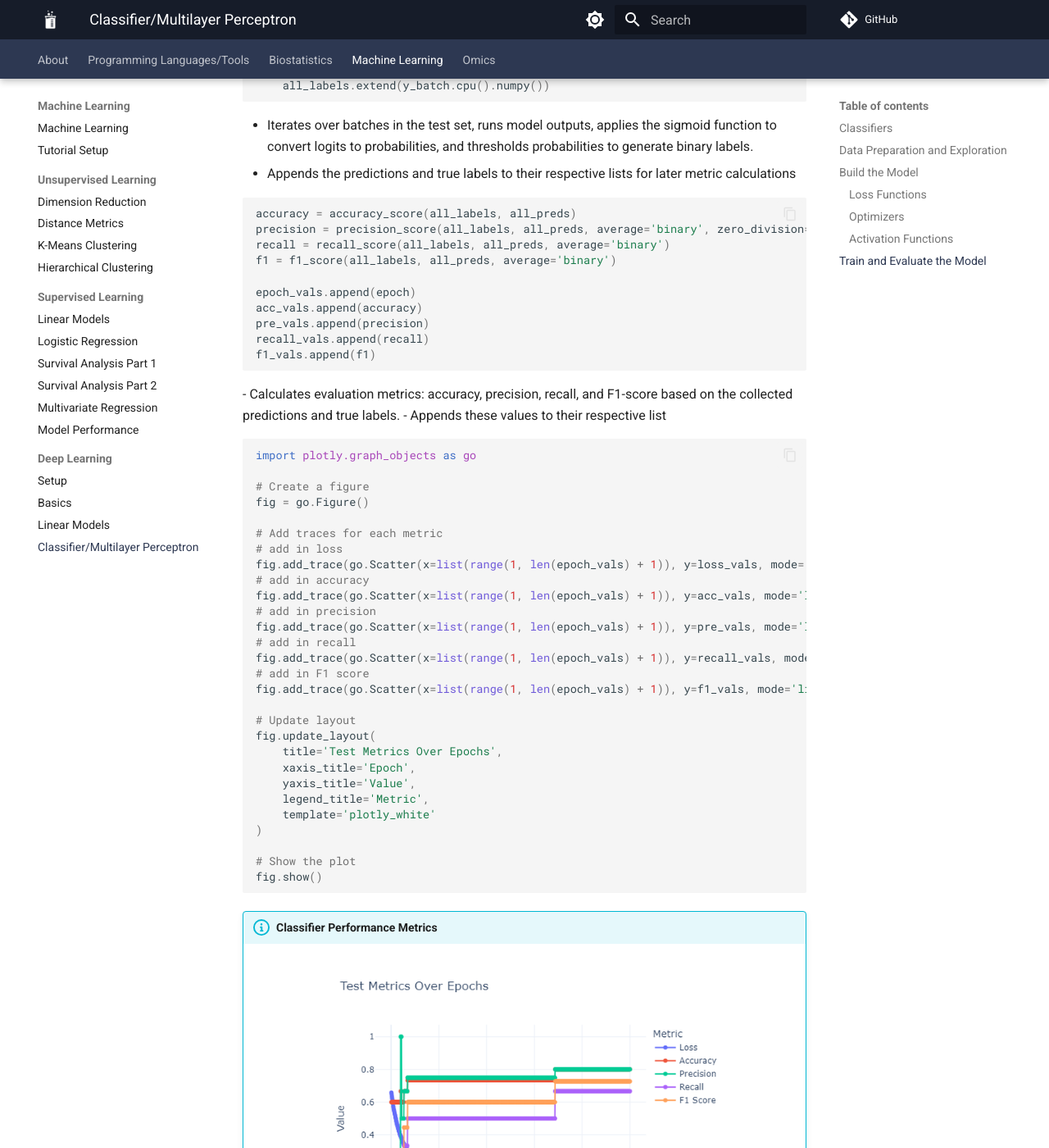
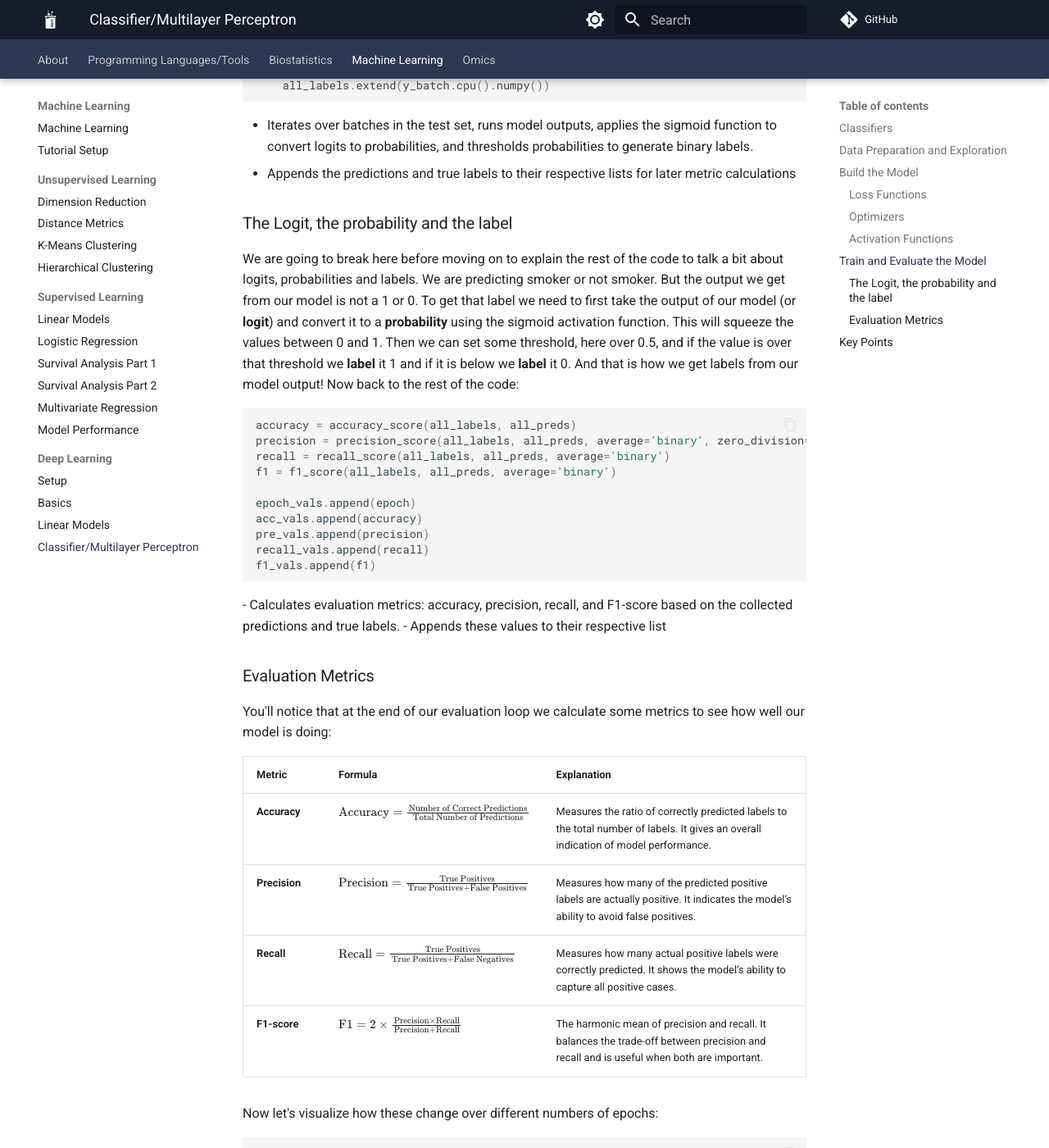
Before and after one commit to comp-tox-jhu/CompToxLab, an MkDocs documentation site: the page built from docs/machine_learning/deep_learning/03_classifier_mlp.md, in a window 1280 px wide and 1400 px high, scrolled down 12675 px. Shown: the whole window at 82% size. Built offline with MkDocs 1.6.1 and Material for MkDocs 9.7.7, drawn with Linux system fonts in a browser that asks for light colours; comment, search, counter and statistics services are not loaded; some of the changed text lies outside the part shown.

Commit message:
Update 03_classifier_mlp.md

````diff
--- a/docs/machine_learning/deep_learning/03_classifier_mlp.md
+++ b/docs/machine_learning/deep_learning/03_classifier_mlp.md
@@ -469,6 +469,9 @@ for X_batch, y_batch in test_loader:
 - Iterates over batches in the test set, runs model outputs, applies the sigmoid function to convert logits to probabilities, and thresholds probabilities to generate binary labels.
 - Appends the predictions and true labels to their respective lists for later metric calculations
 
+### The Logit, the probability and the label
+
+We are going to break here before moving on to explain the rest of the code to talk a bit about logits, probabilities and labels. We are predicting smoker or not smoker. But the output we get from our model is not a 1 or 0. To get that label we need to first take the output of our model (or **logit**) and convert it to a **probability** using the sigmoid activation function. This will squeeze the values between 0 and 1. Then we can set some threshold, here over 0.5, and if the value is over that threshold we **label** it 1 and if it is below we **label** it 0. And that is how we get labels from our model output! Now back to the rest of the code:
 
 ```py
 accuracy = accuracy_score(all_labels, all_preds)
@@ -484,6 +487,19 @@ f1_vals.append(f1)
 ```
 - Calculates evaluation metrics: accuracy, precision, recall, and F1-score based on the collected predictions and true labels.
 - Appends these values to their respective list
+
+### Evaluation Metrics
+
+You'll notice that at the end of our evaluation loop we calculate some metrics to see how well our model is doing:
+
+| **Metric** | **Formula** | **Explanation** |
+|------------|-------------|------------------|
+| **Accuracy** | $\text{Accuracy} = \frac{\text{Number of Correct Predictions}}{\text{Total Number of Predictions}}$ | Measures the ratio of correctly predicted labels to the total number of labels. It gives an overall indication of model performance. |
+| **Precision** | $\text{Precision} = \frac{\text{True Positives}}{\text{True Positives} + \text{False Positives}}$ | Measures how many of the predicted positive labels are actually positive. It indicates the model’s ability to avoid false positives. |
+| **Recall** | $\text{Recall} = \frac{\text{True Positives}}{\text{True Positives} + \text{False Negatives}}$ | Measures how many actual positive labels were correctly predicted. It shows the model’s ability to capture all positive cases. |
+| **F1-score** | $\text{F1} = 2 \times \frac{\text{Precision} \times \text{Recall}}{\text{Precision} + \text{Recall}}$ | The harmonic mean of precision and recall. It balances the trade-off between precision and recall and is useful when both are important. |
+
+Now let's visualize how these change over different numbers of epochs:
 
 ```py
 import plotly.graph_objects as go
@@ -520,3 +536,15 @@ fig.show()
     <figure markdown="span">
       ![](img/classifier_metrics.png){ width="500" }
     </figure>
+
+Great! Here we see that after around epoch 700 these metrics plateau. However, that is not to say that with more epochs we couldn't get better performance!
+
+## Key Points
+
+- Deep learning models can be used for both regression (predicting numbers) and classification (predicting classes).
+- Data preparation usually involves cleaning, creating relevant columns, visualizing data, and normalizing features to ensure consistency in the model.
+- The data is usually split into training and test sets.
+- We can convert this data into PyTorch tensors and TensorDataset objects for efficient batch processing.
+- Multilayer perceptrons are neural networks wehere all nodes in one layer are connected to all nodes in the next layer
+- The training loop includes forward passes, loss calculation, backpropagation, and parameter updates.
+- We can evaluate our model using metrics like accuracy, precision, recall, and F1-score  to gauge model performance.
````
